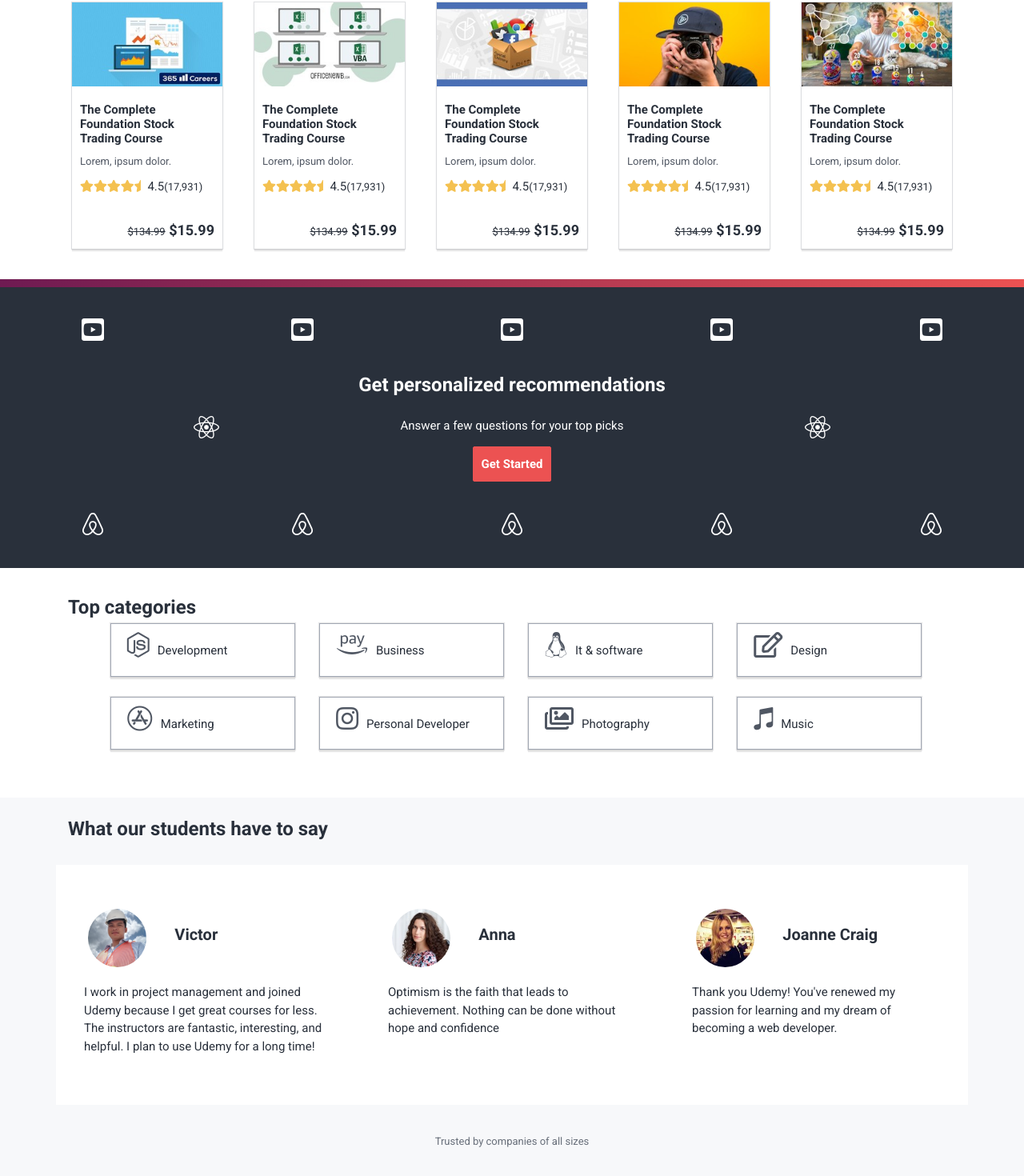
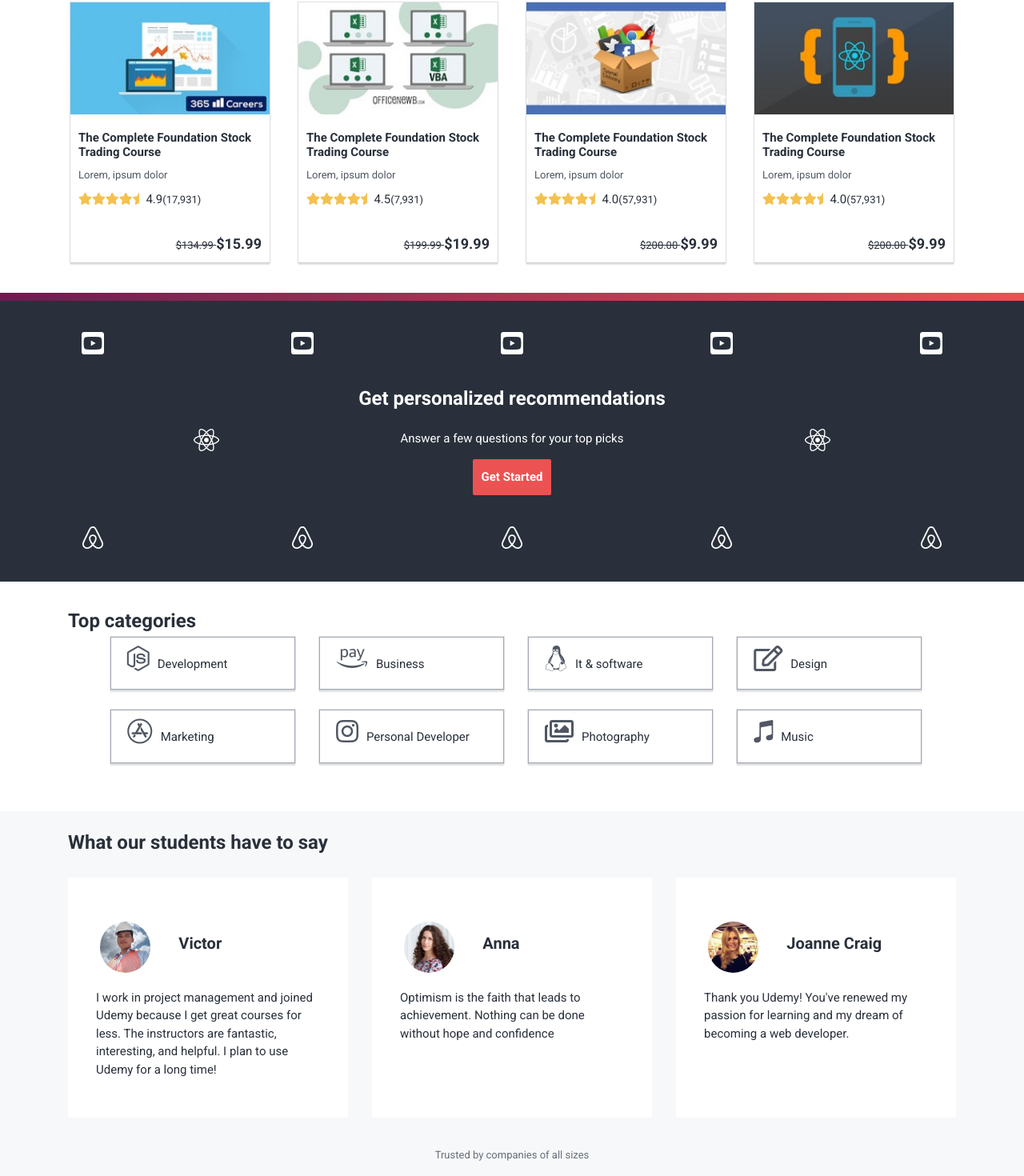
Before and after one commit to vuongvgc/e-learning, a React (Create React App) app: page / in a window 1280 px wide. Shown: the part 1311-2781 px from the top of the page at 80% size. Built offline with nearby package versions, Linux system fonts and the light colour scheme.

Commit message:
refacoring code: Categories companies feedback service

```diff
--- a/src/components/Banner.js
+++ b/src/components/Banner.js
@@ -1,27 +1,28 @@
+import IconItem from "./IconItem";
 function Banner() {
   return (
     <section class="banner">
       <div>
         <div class="row banner__top">
           <div class="icon__item col">
-            <i class="fab fa-youtube-square"></i>
+            <IconItem icon="fab fa-youtube-square" />
           </div>
           <div class="icon__item col">
-            <i class="fab fa-youtube-square"></i>
+            <IconItem icon="fab fa-youtube-square" />
           </div>
           <div class="icon__item col">
-            <i class="fab fa-youtube-square"></i>
+            <IconItem icon="fab fa-youtube-square" />
           </div>
           <div class="icon__item col">
-            <i class="fab fa-youtube-square"></i>
+            <IconItem icon="fab fa-youtube-square" />
           </div>
           <div class="icon__item col">
-            <i class="fab fa-youtube-square"></i>
+            <IconItem icon="fab fa-youtube-square" />
           </div>
         </div>
         <div class="row banner__middle">
           <div class="icon__item col-2 text-center">
-            <i class="fab fa-react"></i>
+            <IconItem icon="fab fa-react" />
           </div>
           <div class="banner__text  text-center  col-5">
             <h3>Get personalized recommendations</h3>
@@ -29,24 +30,24 @@ function Banner() {
             <button class="btn udemy-btn-orange">Get Started</button>
           </div>
           <div class="icon__item col-2 text-center">
-            <i class="fab fa-react"></i>
+            <IconItem icon="fab fa-react" />
           </div>
         </div>
         <div class="row banner__bottom">
           <div class="icon__item col">
-            <i class="fab fa-airbnb"></i>
+            <IconItem icon="fab fa-airbnb" />
           </div>
           <div class="icon__item col">
-            <i class="fab fa-airbnb"></i>
+            <IconItem icon="fab fa-airbnb" />
           </div>
           <div class="icon__item col">
-            <i class="fab fa-airbnb"></i>
+            <IconItem icon="fab fa-airbnb" />
           </div>
           <div class="icon__item col">
-            <i class="fab fa-airbnb"></i>
+            <IconItem icon="fab fa-airbnb" />
           </div>
           <div class="icon__item col">
-            <i class="fab fa-airbnb"></i>
+            <IconItem icon="fab fa-airbnb" />
           </div>
         </div>
       </div>
--- a/src/components/Categories.js
+++ b/src/components/Categories.js
@@ -1,55 +1,32 @@
+import CategoriesItem from "./CategoriesItem";
 function Categories() {
   return (
     <section class="categories container-md">
       <h2>Top categories</h2>
       <div class="categories__content row">
         <div class="categories__box col-sm-12 col-md-6 col-xl-3">
-          <div class="categories__item row">
-            <i class="fab fa-node-js"></i>
-            <p>Development</p>
-          </div>
+          <CategoriesItem icon="fab fa-node-js" name="Development" />
         </div>
         <div class="categories__box col-sm-12 col-md-6 col-xl-3">
-          <div class="categories__item row">
-            <i class="fab fa-amazon-pay"></i>
-            <p>Business</p>
-          </div>
+          <CategoriesItem icon="fab fa-amazon-pay" name="Business" />
         </div>
         <div class="categories__box col-sm-12 col-md-6 col-xl-3">
-          <div class="categories__item row">
-            <i class="fab fa-linux"></i>
-            <p>It & software</p>
-          </div>
+          <CategoriesItem icon="fab fa-linux" name="It & software" />
         </div>
         <div class="categories__box col-sm-12 col-md-6 col-xl-3">
-          <div class="categories__item row">
-            <i class="fa fa-edit"></i>
-            <p>Design</p>
-          </div>
+          <CategoriesItem icon="fa fa-edit" name="Design" />
         </div>
         <div class="categories__box col-sm-12 col-md-6 col-xl-3">
-          <div class="categories__item row">
-            <i class="fab fa-app-store"></i>
-            <p>Marketing</p>
-          </div>
+          <CategoriesItem icon="fab fa-app-store" name="Marketing" />
         </div>
         <div class="categories__box col-sm-12 col-md-6 col-xl-3">
-          <div class="categories__item row">
-            <i class="fab fa-instagram"></i>
-            <p>Personal Developer</p>
-          </div>
+          <CategoriesItem icon="fab fa-instagram" name="Personal Developer" />
         </div>
         <div class="categories__box col-sm-12 col-md-6 col-xl-3">
-          <div class="categories__item row">
-            <i class="fa fa-images"></i>
-            <p>Photography</p>
-          </div>
+          <CategoriesItem icon="fa fa-images" name="Photography" />
         </div>
         <div class="categories__box col-sm-12 col-md-6 col-xl-3">
-          <div class="categories__item row">
-            <i class="fab fa-itunes-note"></i>
-            <p>Music</p>
-          </div>
+          <CategoriesItem icon="fab fa-itunes-note" name="Music" />
         </div>
       </div>
     </section>
--- /dev/null
+++ b/src/components/CategoriesItem.js
@@ -0,0 +1,9 @@
+function CategoriesItem(props) {
+  return (
+    <div class="categories__item row">
+      <i class={props.icon}></i>
+      <p>{props.name}</p>
+    </div>
+  );
+}
+export default CategoriesItem;
--- /dev/null
+++ b/src/components/FeedbackItem.js
@@ -0,0 +1,12 @@
+function FeedbackItem(props) {
+  return (
+    <div class="item feedback_item">
+      <div class="row feedback__infor">
+        <img class="col-4" src={props.img} alt={props.namePerson} />
+        <p class="col-8">{props.namePerson}</p>
+      </div>
+      <p class="feedback__text">{props.feedback}</p>
+    </div>
+  );
+}
+export default FeedbackItem;
--- a/src/components/Feedbacks.js
+++ b/src/components/Feedbacks.js
@@ -1,39 +1,34 @@
-function FeedBacks() {
+import FeedbackItem from "./FeedbackItem";
+function Feedbacks() {
   return (
     <section class="feedback">
       <div class="container-xl">
         <h2>What our students have to say</h2>
         <div class="feedback__carousel owl-carousel owl-theme row justify-content-around">
-          <div class="item feedback_item col-4">
-            <div class="row feedback__infor">
-              <img class="col-4" src="./img/fb2.jpg" alt="fb2" />
-              <p class="col-8">Victor</p>
-            </div>
-            <p class="feedback__text">
-              I work in project management and joined Udemy because I get great
-              courses for less. The instructors are fantastic, interesting, and
-              helpful. I plan to use Udemy for a long time!
-            </p>
+          <div className="col-4">
+            <FeedbackItem
+              img="./img/fb2.jpg"
+              namePerson="Victor"
+              feedback="I work in project management and joined Udemy because I get
+                great courses for less. The instructors are fantastic,
+                interesting, and helpful. I plan to use Udemy for a long time!"
+            />
           </div>
-          <div class="item feedback_item col-4">
-            <div class="row feedback__infor">
-              <img class="col-4" src="./img/fb4.jpg" alt="fb2" />
-              <p class="col-8">Anna</p>
-            </div>
-            <p class="feedback__text">
-              Optimism is the faith that leads to achievement. Nothing can be
-              done without hope and confidence
-            </p>
+          <div className="col-4">
+            <FeedbackItem
+              img="./img/fb4.jpg"
+              namePerson="Anna"
+              feedback=" Optimism is the faith that leads to achievement. Nothing can be
+              done without hope and confidence"
+            />
           </div>
-          <div class="item feedback_item col-4">
-            <div class="row feedback__infor">
-              <img class="col-4" src="./img/fb1.jpg" alt="fb2" />
-              <p class="col-8">Joanne Craig</p>
-            </div>
-            <p class="feedback__text">
-              Thank you Udemy! You've renewed my passion for learning and my
-              dream of becoming a web developer.
-            </p>
+          <div className="col-4">
+            <FeedbackItem
+              img="./img/fb1.jpg"
+              namePerson="Joanne Craig"
+              feedback="Thank you Udemy! You've renewed my passion for learning and my
+              dream of becoming a web developer."
+            />
           </div>
         </div>
       </div>
@@ -41,4 +36,4 @@ function FeedBacks() {
   );
 }
 
-export default FeedBacks;
+export default Feedbacks;
--- /dev/null
+++ b/src/components/IconItem.js
@@ -0,0 +1,8 @@
+function IconItem(props) {
+  return (
+    <div>
+      <i class={props.icon}></i>
+    </div>
+  );
+}
+export default IconItem;
--- a/src/components/Students.js
+++ b/src/components/Students.js
@@ -1,3 +1,4 @@
+import CourseItem from "./CourseItem";
 function Student() {
   return (
     <section class="students">
@@ -6,115 +7,53 @@ function Student() {
       </div>
       <div class="container-md">
         <div class="student__carousel row justify-content-around">
-          <div class="item courses__item col-2">
-            <div class="courses__box">
-              <img src="./img/kh1.jpg" class="img-fluid" alt="course 1" />
-              <div class="courses__detail">
-                <h4>The Complete Foundation Stock Trading Course</h4>
-                <p>Lorem, ipsum dolor.</p>
-                <div class="icon__star">
-                  <i class="fa fa-star"></i>
-                  <i class="fa fa-star"></i>
-                  <i class="fa fa-star"></i>
-                  <i class="fa fa-star"></i>
-                  <i class="fa fa-star-half"></i>
-                  <span class="courses__rate">4.5</span>
-                  <span class="courses__member">(17,931)</span>
-                </div>
-              </div>
-              <div class="courses__price">
-                <del>$134.99</del>
-                <b> $15.99</b>
-              </div>
-            </div>
+          <div className="col-3">
+            <CourseItem
+              img="./img/kh1.jpg"
+              name="The Complete Foundation Stock Trading Course"
+              summary="Lorem, ipsum dolor"
+              star={4.5}
+              rating="4.9"
+              numMember="17,931"
+              price="134.99"
+              priceDiscount="15.99"
+            />
           </div>
-          <div class="item courses__item col-2">
-            <div class="courses__box">
-              <img src="./img/kh2.jpg" class="img-fluid" alt="course 1" />
-              <div class="courses__detail">
-                <h4>The Complete Foundation Stock Trading Course</h4>
-                <p>Lorem, ipsum dolor.</p>
-                <div class="icon__star">
-                  <i class="fa fa-star"></i>
-                  <i class="fa fa-star"></i>
-                  <i class="fa fa-star"></i>
-                  <i class="fa fa-star"></i>
-                  <i class="fa fa-star-half"></i>
-                  <span class="courses__rate">4.5</span>
-                  <span class="courses__member">(17,931)</span>
-                </div>
-              </div>
-              <div class="courses__price">
-                <del>$134.99</del>
-                <b> $15.99</b>
-              </div>
-            </div>
+          <div className="col-3">
+            <CourseItem
+              img="./img/kh2.jpg"
+              name="The Complete Foundation Stock Trading Course"
+              summary="Lorem, ipsum dolor"
+              star={3}
+              rating="4.5"
+              numMember="7,931"
+              price="199.99"
+              priceDiscount="19.99"
+            />
           </div>
-          <div class="item courses__item col-2">
-            <div class="courses__box">
-              <img src="./img/kh3.jpg" class="img-fluid" alt="course 1" />
-              <div class="courses__detail">
-                <h4>The Complete Foundation Stock Trading Course</h4>
-                <p>Lorem, ipsum dolor.</p>
-                <div class="icon__star">
-                  <i class="fa fa-star"></i>
-                  <i class="fa fa-star"></i>
-                  <i class="fa fa-star"></i>
-                  <i class="fa fa-star"></i>
-                  <i class="fa fa-star-half"></i>
-                  <span class="courses__rate">4.5</span>
-                  <span class="courses__member">(17,931)</span>
-                </div>
-              </div>
-              <div class="courses__price">
-                <del>$134.99</del>
-                <b> $15.99</b>
-              </div>
-            </div>
+          <div className="col-3">
+            <CourseItem
+              img="./img/kh3.jpg"
+              name="The Complete Foundation Stock Trading Course"
+              summary="Lorem, ipsum dolor"
+              star={3}
+              rating="4.0"
+              numMember="57,931"
+              price="200.00"
+              priceDiscount="9.99"
+            />
           </div>
-          <div class="item courses__item col-2">
-            <div class="courses__box">
-              <img src="./img/kh8.jpg" class="img-fluid" alt="course 1" />
-              <div class="courses__detail">
-                <h4>The Complete Foundation Stock Trading Course</h4>
-                <p>Lorem, ipsum dolor.</p>
-                <div class="icon__star">
-                  <i class="fa fa-star"></i>
-                  <i class="fa fa-star"></i>
-                  <i class="fa fa-star"></i>
-                  <i class="fa fa-star"></i>
-                  <i class="fa fa-star-half"></i>
-                  <span class="courses__rate">4.5</span>
-                  <span class="courses__member">(17,931)</span>
-                </div>
-              </div>
-              <div class="courses__price">
-                <del>$134.99</del>
-                <b> $15.99</b>
-              </div>
-            </div>
-          </div>
-          <div class="item courses__item col-2">
-            <div class="courses__box">
-              <img src="./img/kh14.jpg" class="img-fluid" alt="course 1" />
-              <div class="courses__detail">
-                <h4>The Complete Foundation Stock Trading Course</h4>
-                <p>Lorem, ipsum dolor.</p>
-                <div class="icon__star">
-                  <i class="fa fa-star"></i>
-                  <i class="fa fa-star"></i>
-                  <i class="fa fa-star"></i>
-                  <i class="fa fa-star"></i>
-                  <i class="fa fa-star-half"></i>
-                  <span class="courses__rate">4.5</span>
-                  <span class="courses__member">(17,931)</span>
-                </div>
-              </div>
-              <div class="courses__price">
-                <del>$134.99</del>
-                <b> $15.99</b>
-              </div>
-            </div>
+          <div className="col-3">
+            <CourseItem
+              img="./img/kh6.jpg"
+              name="The Complete Foundation Stock Trading Course"
+              summary="Lorem, ipsum dolor"
+              star={3}
+              rating="4.0"
+              numMember="57,931"
+              price="200.00"
+              priceDiscount="9.99"
+            />
           </div>
         </div>
       </div>
```
Also changed, not shown: src/components/Companies.js (+20 -38 lines), src/components/CompaniesItem.js (added, +8 -0 lines), src/components/CompaniesText.js (added, +10 -0 lines), src/components/ServiceItem.js (added, +14 -0 lines), src/components/Services.js (+16 -29 lines).
